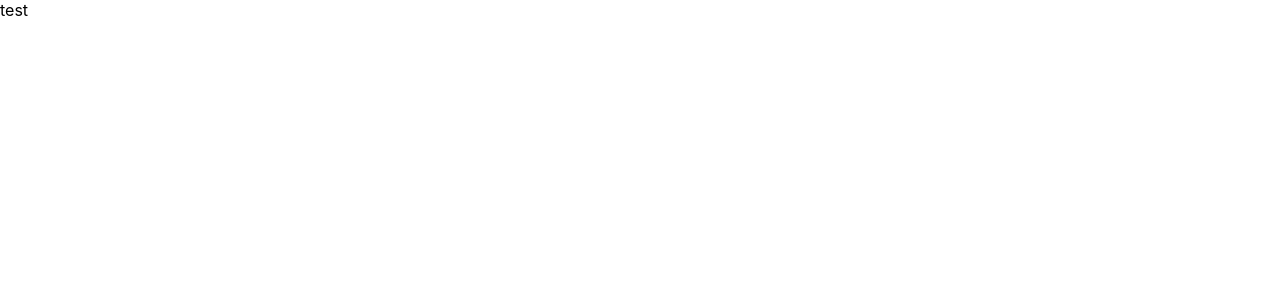
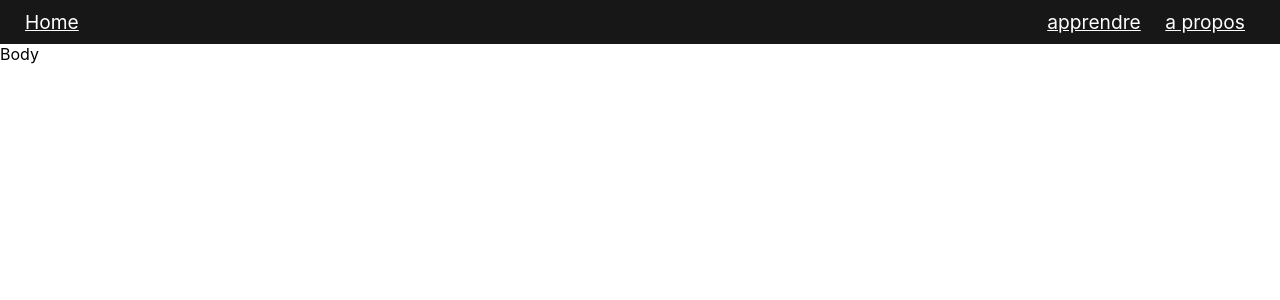
Before and after one commit to Saleck-Eljili/hieroglyphes, a React (Create React App) app: page / in a window 1280 px wide. Shown: the top 300 px of the page. Built offline with nearby package versions, Linux system fonts and the light colour scheme.

Commit message:
feat: header

```diff
--- a/src/App.scss
+++ b/src/App.scss
@@ -0,0 +1,18 @@
+.header{
+    background-color: rgb(23, 23, 23);
+    display: flex;
+    justify-content: space-between;
+    padding-left: 15px;
+    padding-right: 15px;
+
+    a{
+       font-size: larger;
+       margin: 10px;
+       color: rgb(255, 255, 255);
+    };
+    div{
+        margin: 10px;
+    }
+
+
+}
--- a/src/App.tsx
+++ b/src/App.tsx
@@ -1,8 +1,15 @@
 import React from "react";
 import "./App.scss";
+import Body from "./components/Body";
+import Header from "./components/Header";
 
 function App() {
-  return <div className="App">test</div>;
+  return (
+    <div>
+      <Header />
+      <Body />
+    </div>
+  );
 }
 
 export default App;
--- /dev/null
+++ b/src/components/Body.tsx
@@ -0,0 +1,7 @@
+import React from "react";
+
+function Body() {
+  return <div>Body</div>;
+}
+
+export default Body;
--- /dev/null
+++ b/src/components/Header.tsx
@@ -0,0 +1,12 @@
+function Header() {
+  return (
+    <div className="header">
+      <a href="#">Home</a>
+      <div>
+        <a href="#">apprendre</a> <a href="#">a propos</a>
+      </div>
+    </div>
+  );
+}
+
+export default Header;
```
